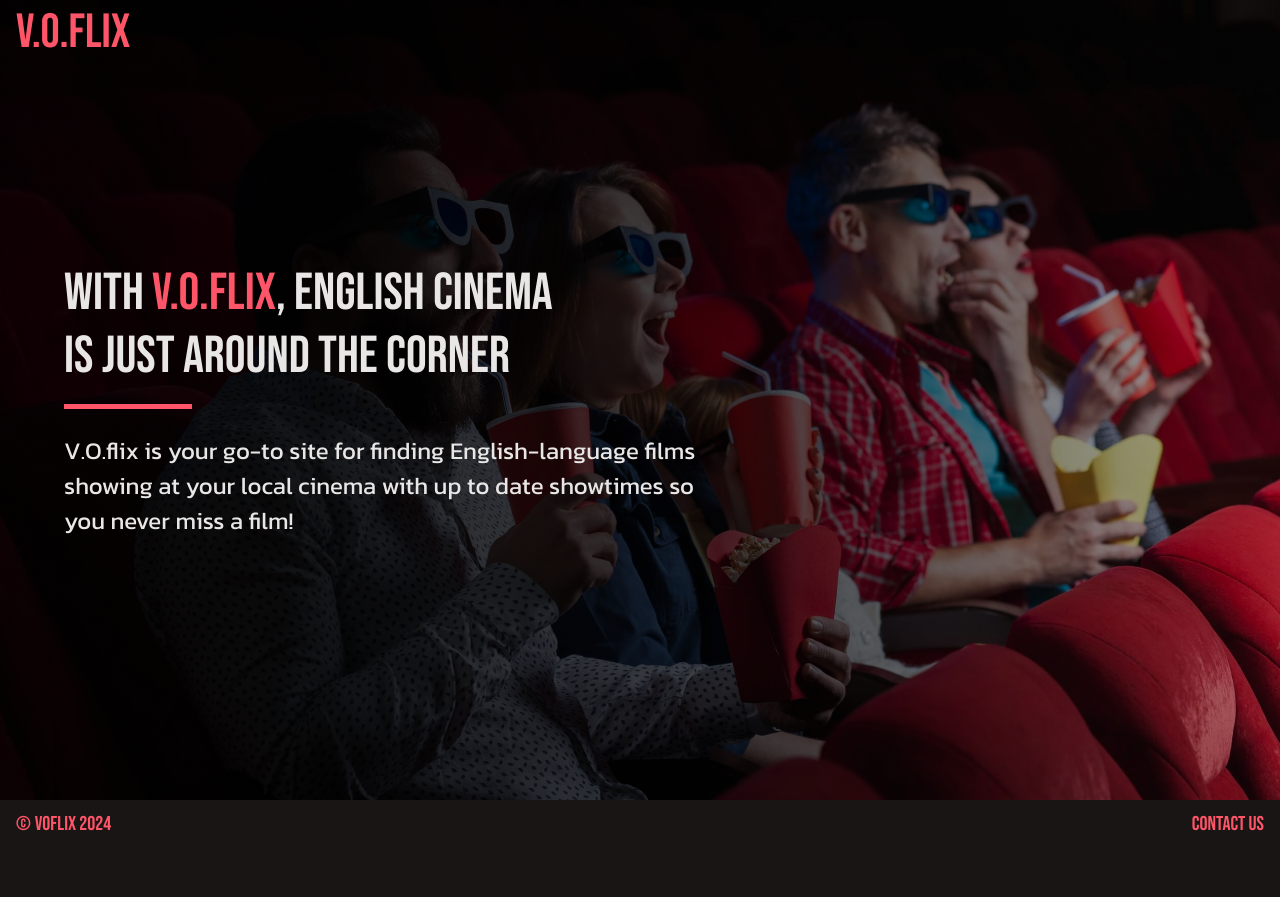
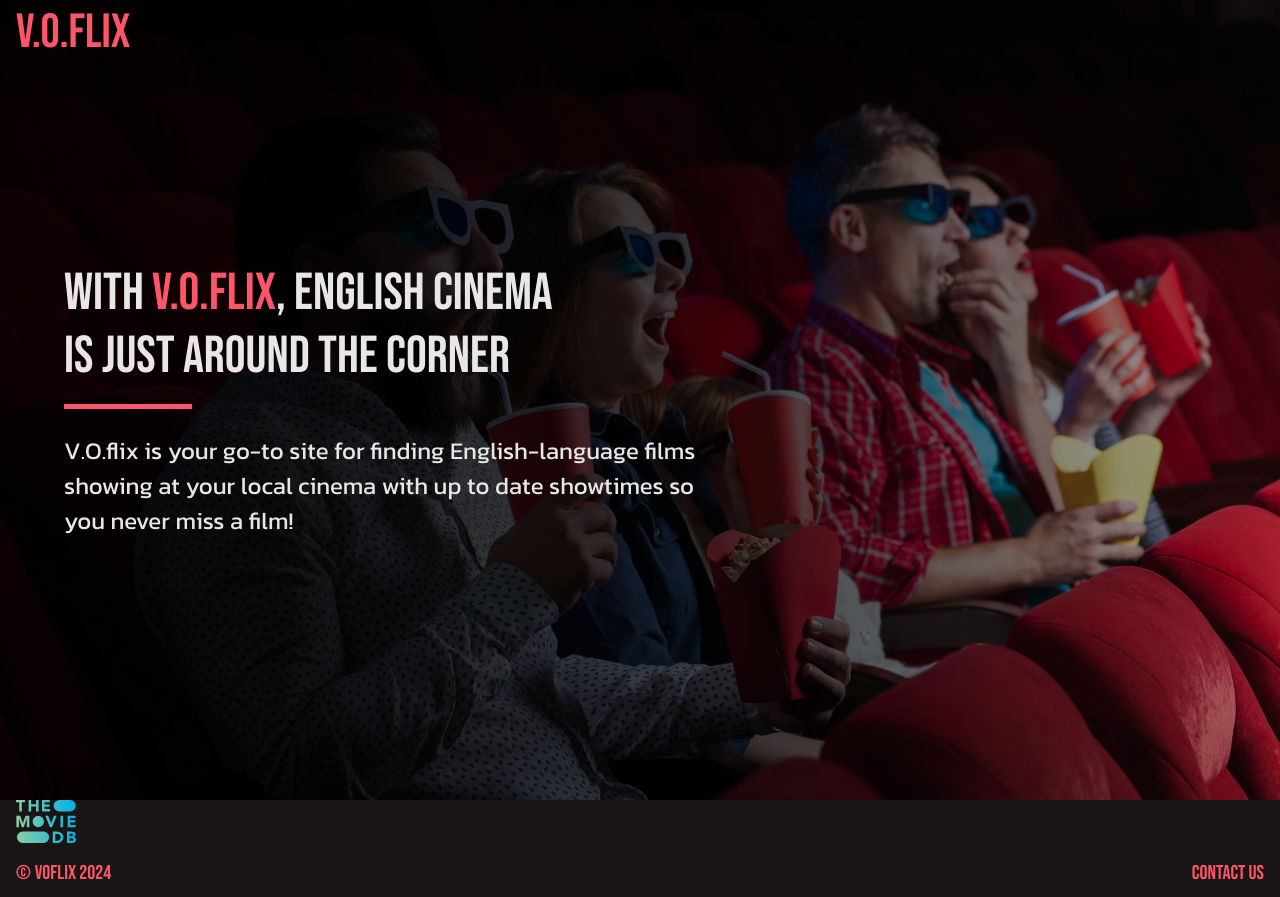
Before and after one commit to AmyMaule/VOflix, a React (Vite) app: page / in a window 1280 px wide. Before the commit the page ends 848 px from the top, so only its background shows below. Built offline with nearby package versions, Linux system fonts and the light colour scheme; no server answers.

Commit message:
Add attribution for TMDB

```diff
--- a/src/assets/scss/_films-container.scss
+++ b/src/assets/scss/_films-container.scss
@@ -57,3 +57,8 @@
   white-space: pre-wrap;
   margin: 9rem 0 3rem 0;
 }
+
+.tmdb-logo {
+  width: 3.75rem;
+  margin-left: 1rem;
+}
--- a/src/assets/scss/_media.scss
+++ b/src/assets/scss/_media.scss
@@ -74,7 +74,7 @@
 
 @media screen and (max-width: 770px) {
   .films-section {
-    padding: 1.5rem;
+    padding: 1.5rem 1.5rem 4rem 1.5rem;
   }
 
   .films-title {
@@ -217,7 +217,7 @@
 
   // films section
   .films-section {
-    padding: 0.75rem 0.75rem 2rem 0.75rem;
+    padding: 0.75rem 0.75rem 4rem 0.75rem;
   }
 
   .films-title {
--- a/src/components/App.tsx
+++ b/src/components/App.tsx
@@ -6,6 +6,9 @@ const App = () => {
     <div className="app-container">
       <Hero />
       <FilmsSection />
+      <a href="https://www.themoviedb.org/" target="_blank" rel="noreferrer">
+        <img src="TMDB-logo.svg" className="tmdb-logo" />
+      </a>
     </div>
   )
 }
```
Also changed, not shown: public/TMDB-logo.svg (added).
